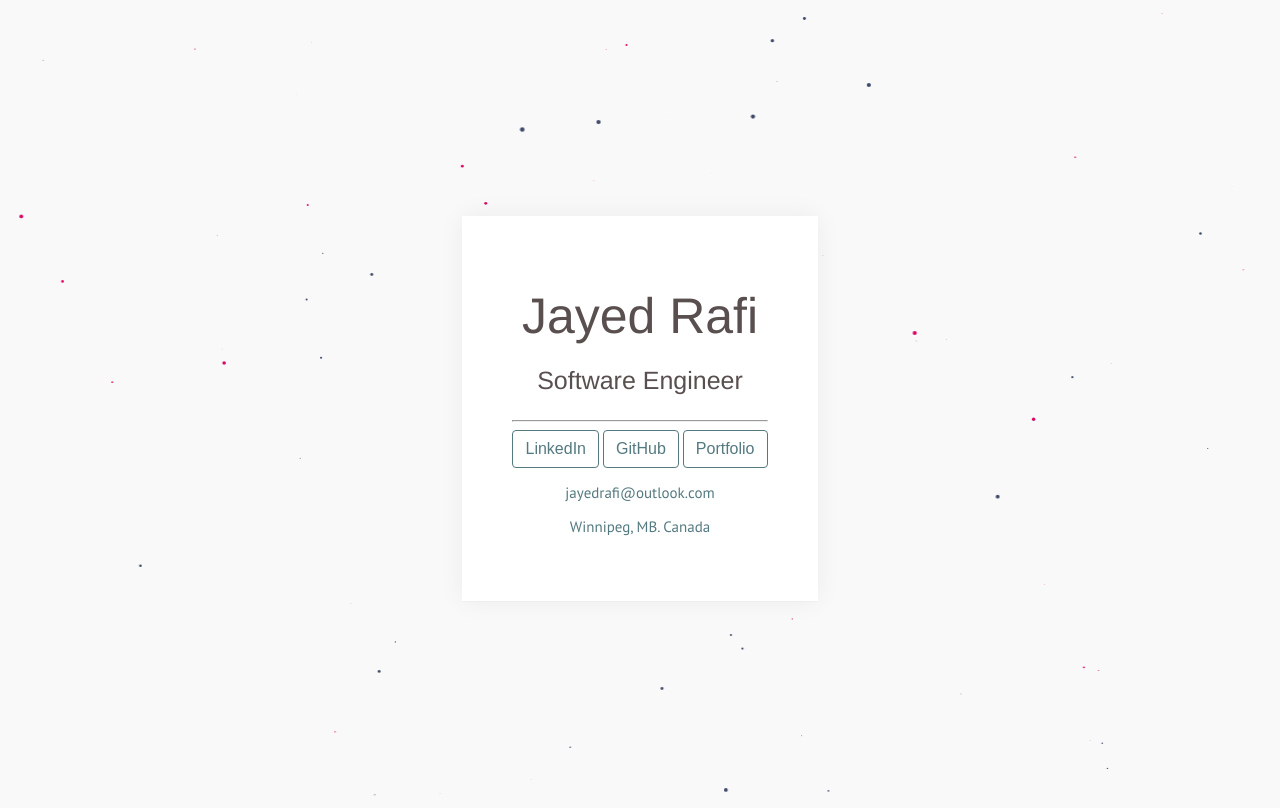
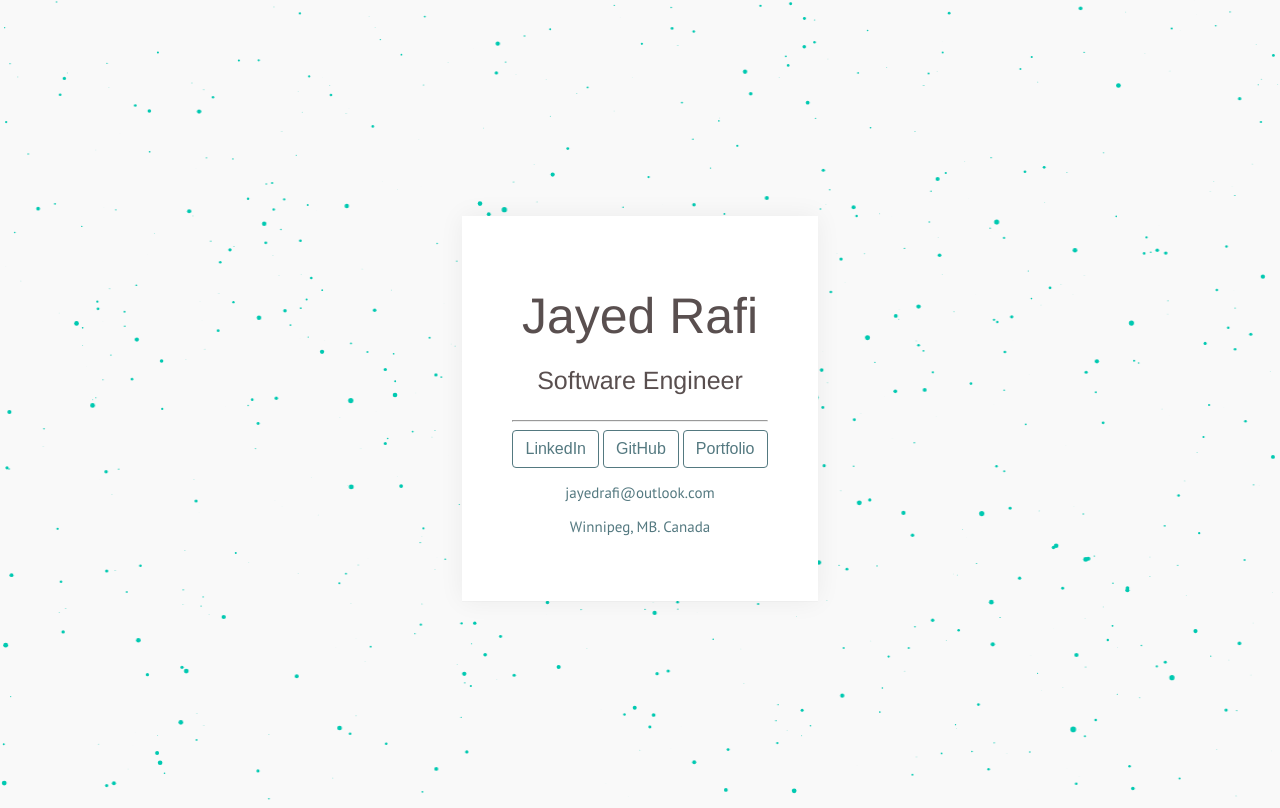
Before and after one commit to JayedRafiProjects/smart-card, a plain HTML site: page index.html in a window 1280 px wide. Drawn offline with nearby package versions, Linux system fonts and the light colour scheme.

Commit message:
Update index.html

```diff
--- a/index.html
+++ b/index.html
@@ -16,7 +16,7 @@ var particles = Particles.init({
   color: ['#DA0463', '#404B69'],
   connectParticles: false,
   responsive: [{
-  	breakpoint: 800,
+  	breakpoint: 2000,
     options: {
     	color: '#00C9B1',
     	maxParticles: 800,
```
